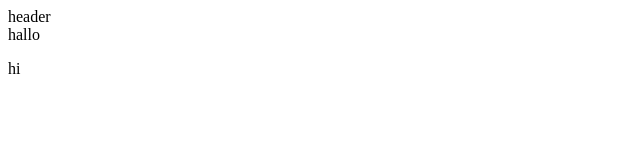
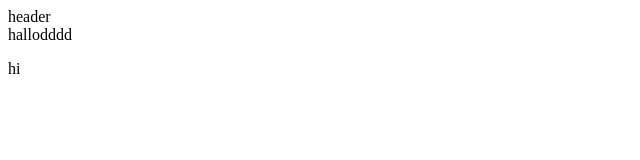
Before and after one commit to OksanaBaklan/pull, a plain HTML site: page index.html in a window 1280 px wide. Shown: the full height of the page, 0-640 px from the left. Drawn offline with Linux system fonts and the light colour scheme.

Commit message:
added sn

```diff
--- a/index.html
+++ b/index.html
@@ -8,7 +8,7 @@
 </head>
 <body>
     <header>header</header>
-    <span>hallo</span>
+    <span>hallodddd</span>
     <p>hi</p>
 
 </body>
```
